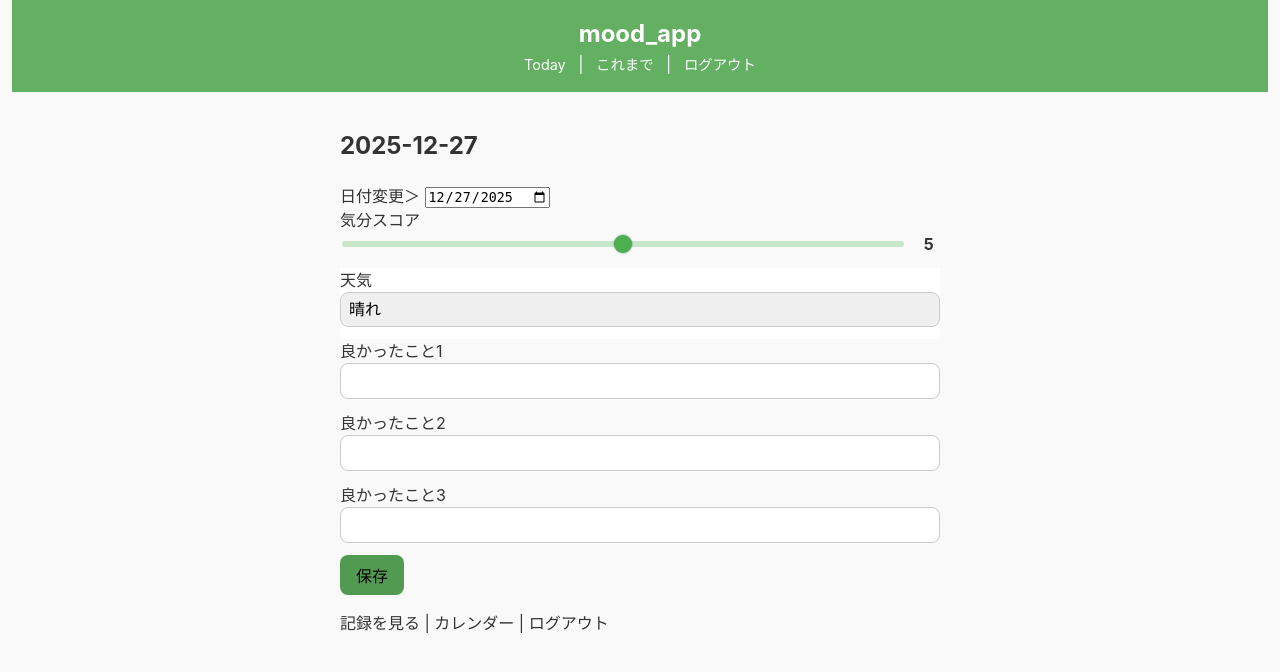
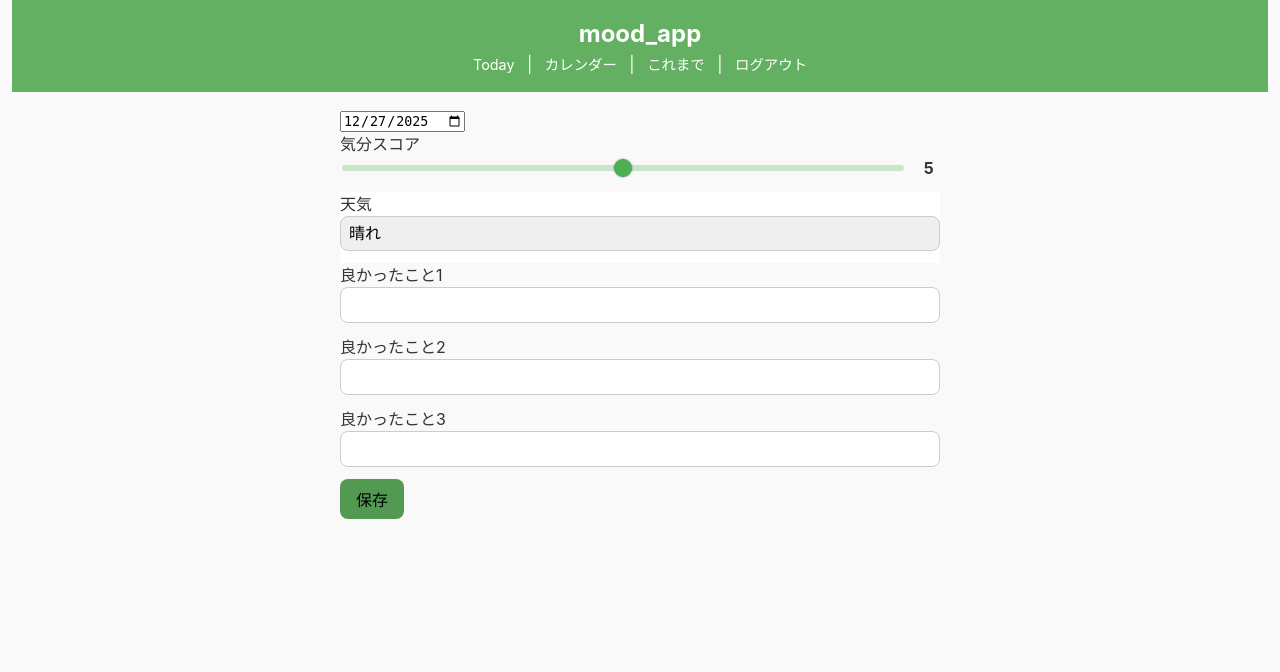
Before and after one commit to akanejingu07/mood_app, a Flask app: page /record in a window 1280 px wide. Shown: the top 672 px of the page. Run offline with Flask 3, Linux system fonts and the light colour scheme; a user stored in the database is signed in; data that the repository does not hold is empty; some libraries are stand-ins or nearby versions.

Commit message:
軽微な調整

```diff
--- a/templates/base.html
+++ b/templates/base.html
@@ -15,6 +15,7 @@
     {% if 'user_id' in session %}
       <nav>
         <a href="/record">Today</a> |
+        <a href="/calendar">カレンダー</a> |
         <a href="/history">これまで</a> |
         <a href="/logout">ログアウト</a>
       </nav>
--- a/templates/record.html
+++ b/templates/record.html
@@ -1,11 +1,11 @@
 {% extends "base.html" %}
 {% block content %}
-<h2>{{ edit and record.date.strftime("%Y-%m-%d") or date }} </h2>
+<!-- <h2>{{ edit and record.date.strftime("%Y-%m-%d") or date }} </h2> -->
 
 <form method="POST">
   <div class="record-card">
     <div class="form-group">
-      <label for="record_date">日付変更＞</label>
+      <label for="record_date"></label>
       <input type="date" id="record_date" name="record_date"
        value="{{ date }}"
        onchange="location.href='?date=' + this.value">
@@ -46,12 +46,6 @@
   </div>
 </form>
 
-<p>
-  <a href="/history">記録を見る</a> |
-  <a href="/calendar">カレンダー</a> |
-  <a href="/logout">ログアウト</a>
-</p>
-
 <script>
   const slider = document.getElementById("score");
   const output = document.getElementById("score-value");
```
